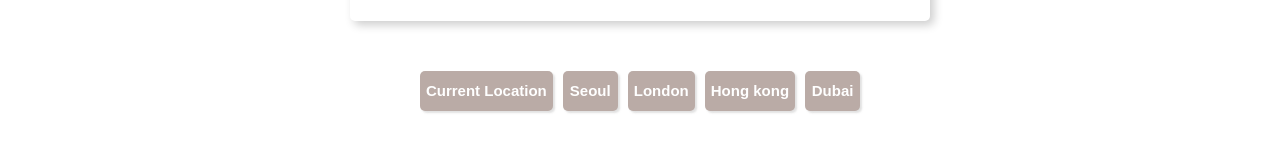
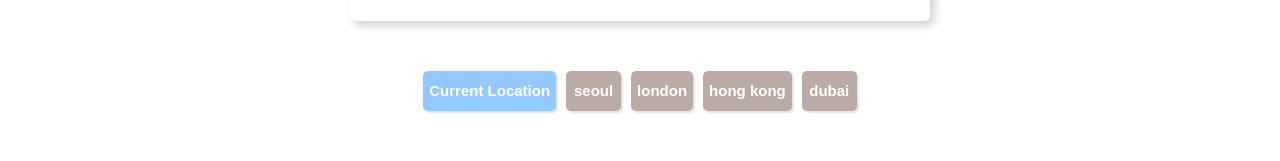
Before and after one commit to seambark/noona_react, a React (Create React App) app: page / in a window 1280 px wide. Shown: the part 554-715 px from the top of the page. Built offline with nearby package versions, Linux system fonts and the light colour scheme; no server answers.

Commit message:
error message 및 버튼 활성화 스타일 추가

```diff
--- a/src/App.css
+++ b/src/App.css
@@ -20,6 +20,7 @@
 .wrap {
     position: relative;
     height: 100%;
+    min-width: 360px;
     padding-bottom: 67px;
 }
 .menu {
@@ -27,6 +28,7 @@
     left: 0;
     bottom: 0;
     width: 100%;
+    min-width: 360px;
     z-index: 100;
 }
 .menu ul {
@@ -171,6 +173,14 @@
     font-size: 15px;
     cursor: pointer;
     box-shadow: 2px 2px 2px #9e9e9e4f;
+    transform: scale(1);
+    transform: 1s;
+}
+.control button:hover {
+    transform: scale(1.05);
+}
+.control .active {
+    background-color: #94c9ff;
 }
 .copyright {
     position: absolute;
@@ -263,6 +273,12 @@
     transform: translate(-50%, 50%);
     border-radius: 50%;
 }
+.err_message {
+    margin: 50px 0 40px;
+    color: #cbbdb8;
+    font-weight: bold;
+    text-align: center;
+}
 
 @media screen and (max-width: 768px) {
     .main_title {
--- a/src/component/WeatherButton.js
+++ b/src/component/WeatherButton.js
@@ -1,17 +1,22 @@
-import React from 'react'
+import React, {useState} from 'react'
 
 const WeatherButton = ({getLocationName, location}) => {
+  const cityList = ['seoul', 'london', 'hong kong', 'dubai'];
+  const [city, setCity] = useState('');
+
   const locationWeather = (e) => {
       getLocationName(e)
+      setCity(e)
   }
 
   return (
     <div className='control'>
-        <button type='button' onClick={() => locationWeather(location)}>Current Location</button>
-        <button type='button' onClick={() => locationWeather('seoul')}>Seoul</button>
-        <button type='button' onClick={() => locationWeather('london')}>London</button>
-        <button type='button' onClick={() => locationWeather('hong kong')}>Hong kong</button>
-        <button type='button' onClick={() => locationWeather('dubai')}>Dubai</button>
+      <button type='button' className={city === '' || city === location ? "active" : ""} onClick={() => locationWeather(location)}>Current Location</button>
+      {cityList.map((item, idx) => {
+        return (
+          <button key={idx} type='button' className={city === item ? "active" : ""} onClick={() => locationWeather(item)}>{item}</button>
+        )
+      })}
     </div>
   )
 }
--- a/src/page/Weather.js
+++ b/src/page/Weather.js
@@ -16,6 +16,7 @@
     const [weatherData, setWeatherData] = useState(null);
     const [location, setLocation] = useState('');
     const [loading, setLoading] = useState(false);
+    const [apiError, setApiError] = useState('');
 
 
 
@@ -40,8 +41,10 @@
             tempConvert(data.main.temp)
             setLocation(data.name)
             setLoading(false)
-        } catch {
+        } catch(err) {
             console.log("실패")
+            setLoading(false)
+            setApiError(err.message)
         }
     }
 
@@ -63,8 +66,10 @@
             setWeatherData(data)
             tempConvert(data.main.temp)
             setLoading(false)
-        } catch {
+        } catch(err) {
             console.log("실패")
+            setLoading(false)
+            setApiError(err.message)
         }
     }
 
@@ -76,8 +81,13 @@
   return (
     <div className='weather_area content'>
         <h1 className='main_title'>오늘의 날씨</h1>
-        <WeatherBox weatherData={weatherData} fahrenheit={fahrenheit} loading={loading}/>
-        <WeatherButton location={location} getLocationName={getLocationName}/>
+        {!apiError ? (
+            <>
+            <WeatherBox weatherData={weatherData} fahrenheit={fahrenheit} loading={loading}/>
+            <WeatherButton location={location} getLocationName={getLocationName}/>
+            </>
+            ): (<p className='err_message'>{apiError}</p>)
+        }
     </div>
   )
 }
```
